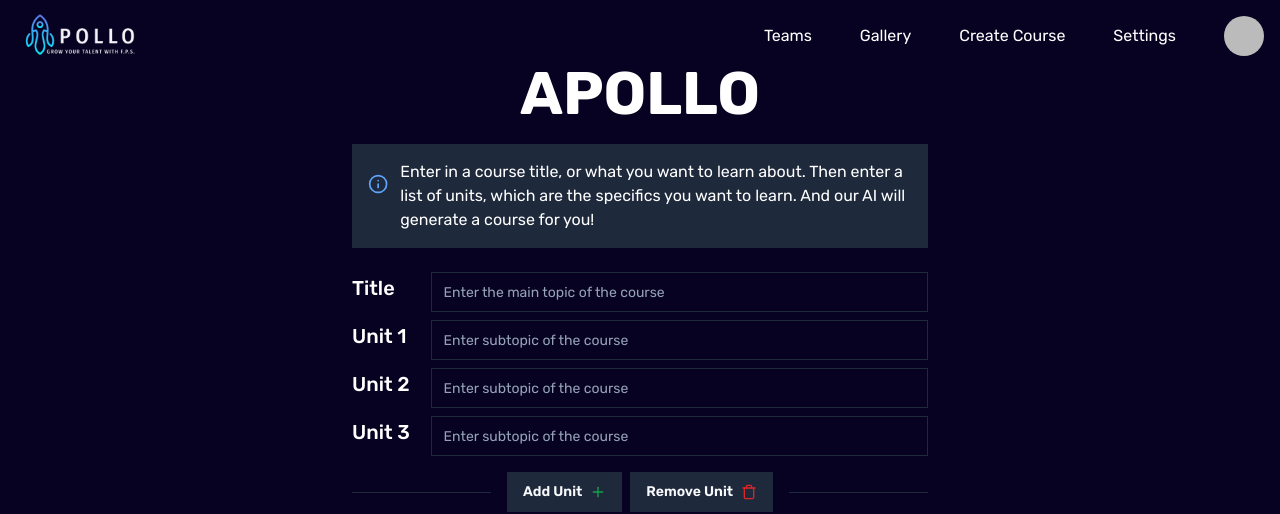
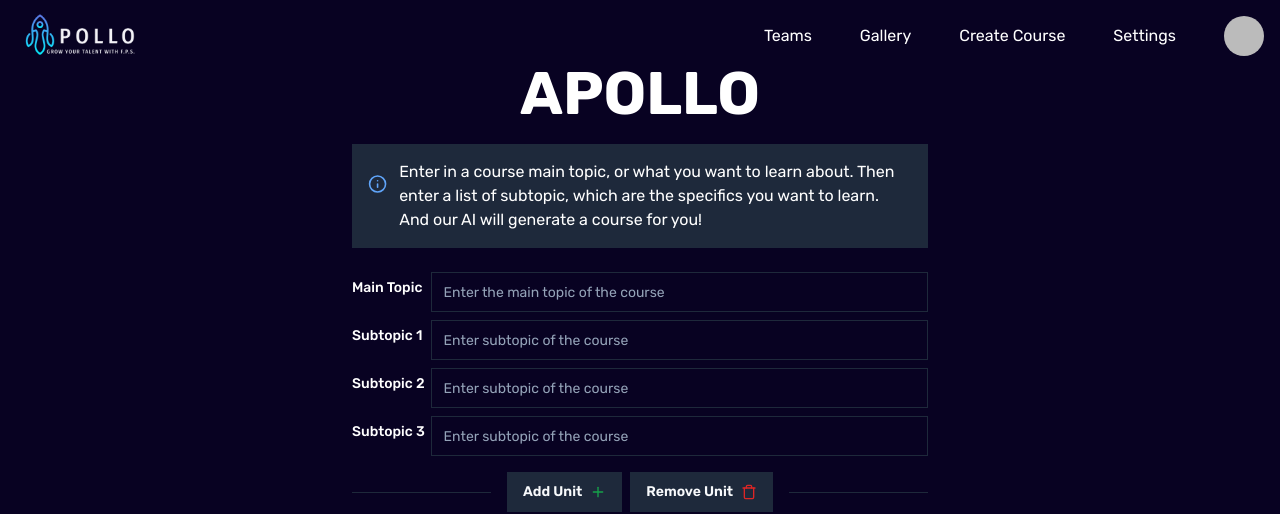
Before and after one commit to grandiv/apollo-project, a Next.js app: page /create in a window 1280 px wide. Shown: the top 514 px of the page. Built offline with nearby package versions, Linux system fonts and the light colour scheme; no server answers; the database is empty; sample sign-in values are in the browser's storage.

Commit message:
changed title and units to topic and subtopic

```diff
--- a/src/app/create/page.tsx
+++ b/src/app/create/page.tsx
@@ -21,9 +21,9 @@
       <div className="flex p-4 mt-5 border-none bg-secondary">
         <InfoIcon className="w-12 h-12 mr-3 text-blue-400" />
         <div>
-          Enter in a course title, or what you want to learn about. Then enter a
-          list of units, which are the specifics you want to learn. And our AI
-          will generate a course for you!
+          Enter in a course main topic, or what you want to learn about. Then
+          enter a list of subtopic, which are the specifics you want to learn.
+          And our AI will generate a course for you!
         </div>
       </div>
       <CreateCourseForm isPro={isPro} />
--- a/src/app/teams/courses/[...id]/page.tsx
+++ b/src/app/teams/courses/[...id]/page.tsx
@@ -25,12 +25,12 @@
       <div className="flex p-4 mt-5 border-none bg-secondary">
         <InfoIcon className="w-12 h-12 mr-3 text-blue-400" />
         <div>
-          Enter in a course title, or what you want to learn about. Then enter a
-          list of units, which are the specifics you want to learn. And our AI
-          will generate a course for you!
+          Enter in a course main topic, or what you want to learn about. Then
+          enter a list of subtopic, which are the specifics you want to learn.
+          And our AI will generate a course for you!
         </div>
       </div>
-      <CreateCourseForm isPro={isPro} teamId={teamId}/>
+      <CreateCourseForm isPro={isPro} teamId={teamId} />
     </div>
   );
 };
--- a/src/components/CreateCourseForm.tsx
+++ b/src/components/CreateCourseForm.tsx
@@ -17,7 +17,7 @@
 import { useRouter } from "next/navigation"; // navigation is for NextJS app directory, router is for the pages directory
 import SubscriptionAction from "./SubscriptionAction";
 
-type Props = { isPro: boolean, teamId?: string | undefined };
+type Props = { isPro: boolean; teamId?: string | undefined };
 
 type Input = z.infer<typeof createChaptersSchema>;
 
@@ -90,7 +90,7 @@
             render={({ field }) => {
               return (
                 <FormItem className="flex flex-col items-start w-full sm:items-center sm:flex-row">
-                  <FormLabel className="flex-[1] text-xl">Title</FormLabel>
+                  <FormLabel className="flex-[1] text-l">Main Topic</FormLabel>
                   <FormControl className="flex-[6]">
                     <Input
                       placeholder="Enter the main topic of the course"
@@ -122,8 +122,8 @@
                     render={({ field }) => {
                       return (
                         <FormItem className="flex flex-col items-start w-full sm:items-center sm:flex-row">
-                          <FormLabel className="flex-[1] text-xl">
-                            Unit {index + 1}
+                          <FormLabel className="flex-[1] text-l">
+                            Subtopic {index + 1}
                           </FormLabel>
                           <FormControl className="flex-[6]">
                             <Input
```
